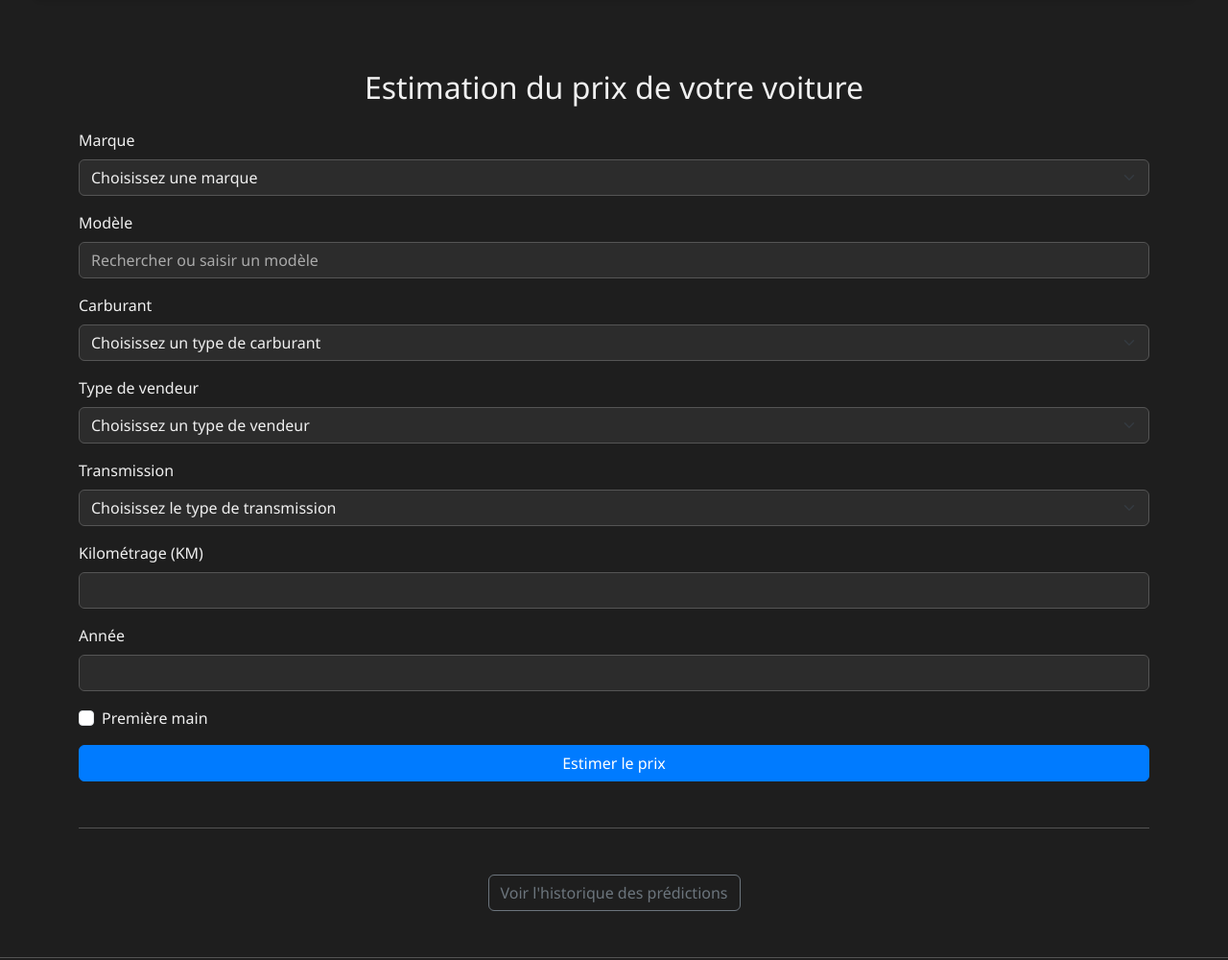
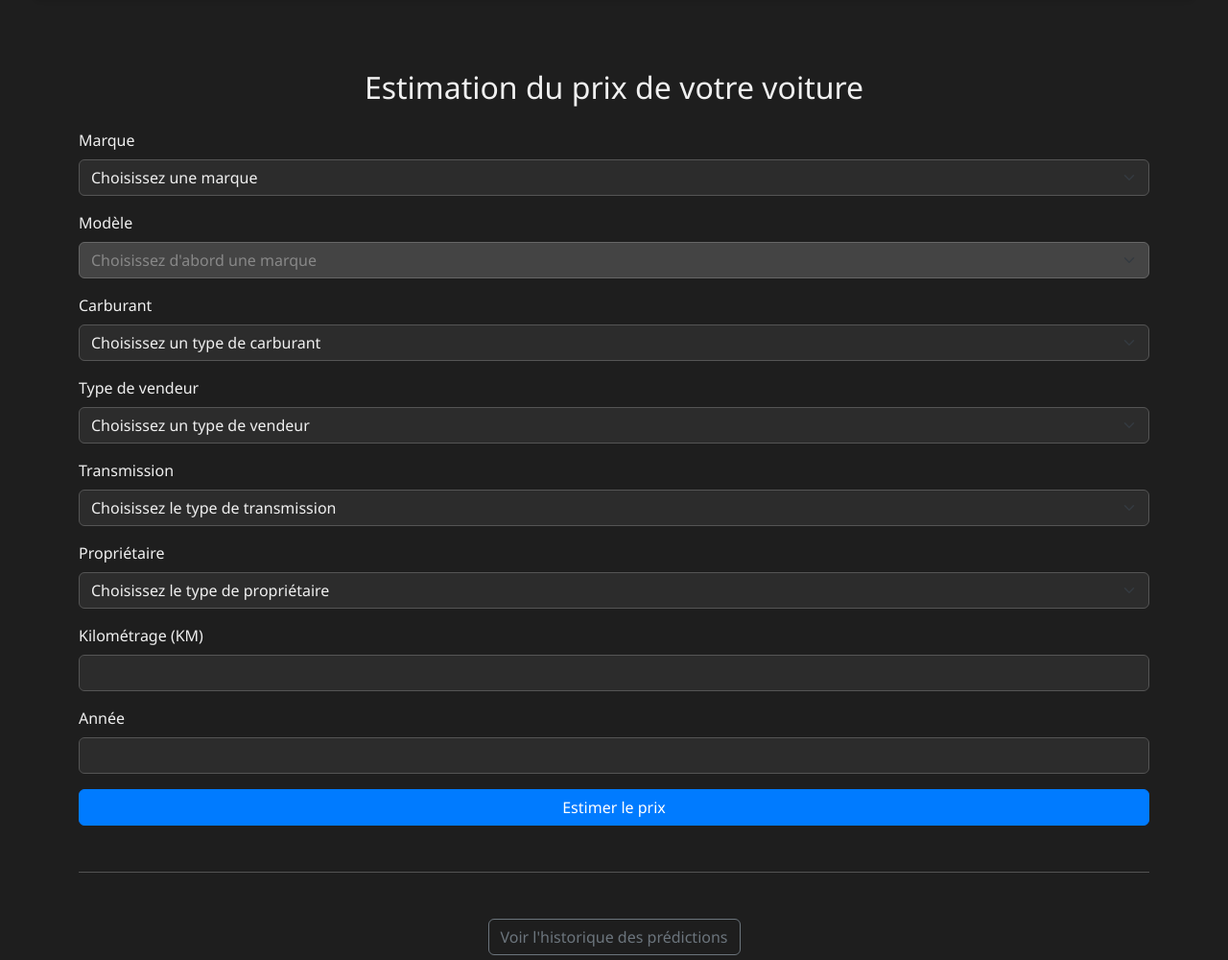
Before and after one commit to Mihavana/docker-car_price_prediction, a Django app: page /predict-price/ in a window 1280 px wide. Shown: the part 76-1076 px from the top of the page at 96% size. Run offline with Django 5.2, Linux system fonts and the light colour scheme; data comes from the database, SQL or seed files in the repository; parts of the project's set-up code (start-up, migrations or seed data) failed here and were passed over.

Commit message:
Update front

```diff
--- a/Prediction/models.py
+++ b/Prediction/models.py
@@ -7,7 +7,7 @@ class PredictionHistory(models.Model):
     fuel = models.CharField(max_length=50)
     seller_type = models.CharField(max_length=50)
     transmission = models.CharField(max_length=50)
+    owner = models.CharField(max_length=50)
     km_driven = models.IntegerField()
     year = models.IntegerField()
-    is_first_owner = models.BooleanField()
     predicted_price = models.FloatField()
--- a/Prediction/static/prediction/css/style.css
+++ b/Prediction/static/prediction/css/style.css
@@ -28,6 +28,7 @@ body {
   margin: 0;
   padding: 0;
 }
+
 
 a {
   color: #9ecbff;                 /* liens bleu clair */
@@ -65,6 +66,12 @@ button:hover {
   background-color: #2c2c2c;
   color: #f0f0f0 !important;
   border: 1px solid #555;
+}
+.form-control:disabled,
+.form-select:disabled {
+  background-color: #444;
+  color: #888 !important;
+  border-color: #666;
 }
 
 .form-control::placeholder {
--- a/Prediction/templates/prediction/form.html
+++ b/Prediction/templates/prediction/form.html
@@ -1,4 +1,3 @@
-
 {% load static %}
 <!DOCTYPE html>
 <html lang="fr">
@@ -16,7 +15,6 @@
     <form method="POST">
         {% csrf_token %}
 
-        <!-- Marque -->
         <div class="mb-3">
             <label for="brand" class="form-label">Marque</label>
             <select class="form-select" name="Brand" id="brand" required>
@@ -27,25 +25,13 @@
             </select>
         </div>
 
-        <!-- Model -->
         <div class="mb-3">
             <label for="modelBrand" class="form-label">Modèle</label>
-            <input
-                class="form-control"
-                list="model-options"
-                name="Model"
-                id="modelBrand"
-                placeholder="Rechercher ou saisir un modèle"
-                required
-            >
-            <datalist id="model-options">
-                {% for modele in models %}
-                    <option value="{{ modele }}"></option>
-                {% endfor %}
-            </datalist>
+            <select class="form-select" name="Model" id="modelBrand" disabled>
+                <option value="" selected>Choisissez d'abord une marque</option>
+            </select>
         </div>
 
-        <!-- Carburant -->
         <div class="mb-3">
             <label for="fuel" class="form-label">Carburant</label>
             <select class="form-select" name="Fuel" id="fuel" required>
@@ -56,9 +42,8 @@
             </select>
         </div>
 
-        <!-- Type de vendeur -->
         <div class="mb-3">
-            <label for="Seller_Type" class="form-label">Type de vendeur</label>
+            <label for="seller_type" class="form-label">Type de vendeur</label>
             <select class="form-select" name="Seller_Type" id="seller_type" required>
                 <option value="" disabled selected>Choisissez un type de vendeur</option>
                 {% for seller in seller_types %}
@@ -67,9 +52,8 @@
             </select>
         </div>
 
-        <!-- Transmission -->
         <div class="mb-3">
-            <label for="Transmission" class="form-label">Transmission</label>
+            <label for="transmission" class="form-label">Transmission</label>
             <select class="form-select" name="Transmission" id="transmission" required>
                 <option value="" disabled selected>Choisissez le type de transmission</option>
                 {% for trans in transmissions %}
@@ -78,34 +62,32 @@
             </select>
         </div>
 
-        <!-- Kilométrage -->
+        <div class="mb-3">
+            <label for="owner" class="form-label">Propriétaire</label>
+            <select class="form-select" name="Owner" id="owner" required>
+                <option value="" disabled selected>Choisissez le type de propriétaire</option>
+                {% for prop in owners %}
+                    <option value="{{ prop }}">{{ prop }}</option>
+                {% endfor %}
+            </select>
+        </div>
+
         <div class="mb-3">
             <label for="KM_Driven" class="form-label">Kilométrage (KM)</label>
             <input type="number" class="form-control" name="KM_Driven" id="KM_Driven" required min="0">
         </div>
 
-        <!-- Année du véhicule -->
         <div class="mb-3">
-            <label for="Car_Age" class="form-label">Année</label>
+            <label for="year" class="form-label">Année</label>
             <input type="number" class="form-control" name="Year" id="year" required min="0">
         </div>
 
-        <!-- Première main -->
-        <div class="form-check mb-3">
-            <input class="form-check-input" type="checkbox" name="Is_First_Owner" id="is_first_owner">
-            <label class="form-check-label" for="is_first_owner">
-                Première main
-            </label>
-        </div>
 
-
-        <!-- Bouton -->
         <div class="d-grid">
             <button type="submit" class="btn btn-primary">Estimer le prix</button>
         </div>
     </form>
 
-    <!-- Historique des prédictions (collapsible) -->
     {% if history %}
     <hr class="my-5">
     <div class="text-center mb-3">
@@ -113,7 +95,6 @@
             Voir l'historique des prédictions
         </button>
     </div>
-
 
     <div class="collapse" id="historiqueCollapse">
         <div class="card card-body shadow-sm rounded-4">
@@ -130,7 +111,7 @@
                             <th>Transmission</th>
                             <th>KM</th>
                             <th>Année</th>
-                            <th>1ère main</th>
+                            <th>Propriétaire</th>
                             <th>Prix prédit (€)</th>
                         </tr>
                     </thead>
@@ -145,7 +126,7 @@
                             <td>{{ record.transmission }}</td>
                             <td>{{ record.km_driven }}</td>
                             <td>{{ record.year }}</td>
-                            <td>{{ record.is_first_owner|yesno:"Oui,Non" }}</td>
+                            <td>{{ record.owner}}</td>
                             <td>{{ record.predicted_price|floatformat:2 }}</td>
                         </tr>
                         {% endfor %}
@@ -168,18 +149,66 @@
 
         <div class="table-responsive">
             <table class="table table-bordered table-hover align-middle">
+                </table>
+        </div>
+    </div>
+</div>
 
 <script src="https://cdn.jsdelivr.net/npm/bootstrap@5.3.3/dist/js/bootstrap.bundle.min.js"></script>
+
 <script>
     document.addEventListener('DOMContentLoaded', function () {
+    // --- 1. Logique de filtrage des modèles par marque ---
+    const brandSelect = document.getElementById('brand');
+    const modelSelect = document.getElementById('modelBrand');
+    const modelsByBrand = JSON.parse('{{ models_by_brand_json|escapejs }}');
+
+    brandSelect.addEventListener('change', function() {
+        const selectedBrand = this.value;
+        const models = modelsByBrand[selectedBrand]; // Ne pas utiliser || [] ici, c'est ce que nous gérons
+
+        // Vider le menu déroulant des modèles
+        modelSelect.innerHTML = '';
+
+        if (models && models.length > 0) {
+            // Activer le menu déroulant et le remplir
+            modelSelect.disabled = false;
+            const defaultOption = document.createElement('option');
+            defaultOption.value = '';
+            defaultOption.textContent = 'Choisissez un modèle';
+            defaultOption.disabled = true;
+            defaultOption.selected = true;
+            modelSelect.appendChild(defaultOption);
+
+            models.forEach(model => {
+                const option = document.createElement('option');
+                option.value = model;
+                option.textContent = model;
+                modelSelect.appendChild(option);
+            });
+        } else {
+            // S'il n'y a pas de modèles, désactiver le menu et afficher un message
+            modelSelect.disabled = true;
+            const noModelOption = document.createElement('option');
+            noModelOption.value = '';
+            noModelOption.textContent = 'Aucun modèle disponible pour cette marque';
+            noModelOption.disabled = true;
+            noModelOption.selected = true;
+            modelSelect.appendChild(noModelOption);
+        }
+    });
+
+        // --- 2. Logique de défilement pour l'historique ---
         var historiqueCollapse = document.getElementById('historiqueCollapse');
         var boutonHistorique = document.querySelector('[data-bs-target="#historiqueCollapse"]');
 
+        if (historiqueCollapse && boutonHistorique) {
             historiqueCollapse.addEventListener('shown.bs.collapse', function () {
-      // Scroll vers la div historique avec un petit offset pour confort visuel
                 historiqueCollapse.scrollIntoView({ behavior: 'smooth', block: 'start' });
             });
+        }
     });
 </script>
+
 </body>
 </html>
--- a/Prediction/templates/prediction/home.html
+++ b/Prediction/templates/prediction/home.html
@@ -21,8 +21,7 @@
 
 <div class="container">
     <div class="row justify-content-center">
-        <div class="col-md-8">
-            <div class="card shadow-lg rounded-4 text-center">
+            <div class="card shadow-lg col-md-8 rounded-4 text-center">
                 <div class="card-body">
                     <h2 class="card-title mb-4">Bienvenue sur CAR-Price Estimator</h2>
                     <h5 class="card-subtitle mb-4 fst-italic">Estimez le prix de votre voiture en quelques clics</h5>
@@ -36,7 +35,6 @@
                     </form>
                 </div>
             </div>
-        </div>
     </div>
 </div>
 
--- a/Prediction/views.py
+++ b/Prediction/views.py
@@ -1,9 +1,11 @@
+from django.http import HttpResponseBadRequest
 from django.shortcuts import render, redirect
 from .models import PredictionHistory
 import joblib
 import numpy as np
 import pandas as pd
 import os
+import json
 
 model_path = os.path.join(os.path.dirname(__file__), '..', 'car_price_model.pkl')
 model = joblib.load(model_path)
@@ -14,6 +16,7 @@ BRANDS = ['Maruti', 'Hyundai', 'Datsun', 'Honda', 'Tata', 'Chevrolet',
           'BMW', 'Mahindra', 'Ford', 'Nissan', 'Renault', 'Fiat',
           'Volkswagen', 'Volvo', 'Mitsubishi', 'Land', 'Daewoo', 'MG',
           'Force', 'Isuzu', 'OpelCorsa', 'Ambassador', 'Kia']
+
 MODELS = ['Maruti 800 AC',
  'Maruti Wagon R LXI Minor',
  'Hyundai Verna 1.6 SX',
@@ -1016,6 +1019,23 @@ MODELS = ['Maruti 800 AC',
  'Tata Tiago 1.05 Revotorq XT Option'
  ]
 
+OWNERS = ['First Owner', 'Second Owner', 'Third Owner', 'Fourth & Above Owner', 'Test Drive Car']
+
+models_by_brand = {}
+# Initialisez une liste vide pour chaque marque
+for brand in BRANDS:
+    models_by_brand[brand] = []
+
+# Parcourez la liste complète des modèles pour les trier correctement
+for modelBrand in MODELS:
+    for brand in BRANDS:
+        # Vérifiez si le nom du modèle commence par le nom de la marque
+        # en étant insensible à la casse.
+        if modelBrand.lower().startswith(brand.lower()):
+            models_by_brand[brand].append(modelBrand)
+            # Une fois le modèle trouvé pour une marque, on passe au modèle suivant
+            break
+
 FUELS = ['Petrol', 'Diesel', 'CNG', 'LPG', 'Electric']
 SELLER_TYPES = ['Individual', 'Dealer', 'Trustmark Dealer']
 TRANSMISSIONS = ['Manual', 'Automatic']
@@ -1027,14 +1047,15 @@ def home(request):
 
 def predict_price(request):
     if request.method == 'POST':
-        brand = request.POST['Brand']
-        modelBrand = request.POST['Model']
-        fuel = request.POST['Fuel']
-        seller_Type = request.POST['Seller_Type']
-        transmission = request.POST['Transmission']
-        KM_Driven = int(request.POST['KM_Driven'])
-        year = int(request.POST['Year'])
-        is_first_owner = request.POST.get('Is_First_Owner') == 'on'  # checkbox renvoie 'on'
+        brand = request.POST.get('Brand')
+        modelBrand = request.POST.get('Model', '')
+        fuel = request.POST.get('Fuel')
+        seller_Type = request.POST.get('Seller_Type')
+        transmission = request.POST.get('Transmission')
+        owner = request.POST.get('Owner')
+        KM_Driven = int(request.POST.get('KM_Driven'))
+        year = int(request.POST.get('Year'))
+
 
         # Créer un DataFrame avec les bons noms de colonnes
         input_data = pd.DataFrame([{
@@ -1045,7 +1066,7 @@ def predict_price(request):
             'Transmission': transmission,
             'KM_Driven': KM_Driven,
             'Year': year,
-            'Is_First_Owner': is_first_owner
+            'Owner': owner
         }])
 
         # Taux de conversion INR → EUR
@@ -1062,9 +1083,9 @@ def predict_price(request):
             fuel=fuel,
             seller_type=seller_Type,
             transmission=transmission,
+            owner=owner,
             km_driven=KM_Driven,
             year=year,
-            is_first_owner=is_first_owner,
             predicted_price=prix
         )
 
@@ -1072,13 +1093,18 @@ def predict_price(request):
 
     # GET : afficher le formulaire avec les listes
     history = PredictionHistory.objects.order_by('-timestamp')[:10]
+    models_by_brand_json = json.dumps(models_by_brand)
+
     return render(request, 'prediction/form.html', {
         'brands': sorted(BRANDS),
         'models': sorted(MODELS),
+        'models_by_brand_json': models_by_brand_json,
         'fuels': sorted(FUELS),
         'seller_types': sorted(SELLER_TYPES),
         'transmissions': sorted(TRANSMISSIONS),
-        'history': history
+        'owners': OWNERS,
+        'history': history,
+
     })
 
 def clear_history(request):
@@ -1090,7 +1116,7 @@ def dashboard(request):
     # Infos synthétiques du modèle simple
     stats = {
         "Modele": "Random Forest",
-        "Variables_utilisees": ["Brand", "Fuel", "Seller_Type", "Transmission", "KM_Driven", "Car_Age", "Is_First_Owner"],
+        "Variables_utilisees": ["Brand", "Model", "Year", "KM_Driver", "Fuel", "Seller_Type", "Transmission", "Owner"],
         "Nombre_Ligne_Dataset": 4340,
         "Exemple_de_donnees": [
             {"Brand": "Maruti", "Model": "Maruti 800 AC", "Year": 2007, "Selling_Price": 60000, "KM_Driven": 70000, "Fuel": "Petrol", "Seller_Type": "Individual", "Transmission": "Manual", "Owner": "First Owner"},
```
Also changed, not shown: Prediction/templates/prediction/dashboard.html (+27 -6 lines), Prediction/templates/prediction/result.html (+5 -7 lines), Prediction/migrations/0004_remove_predictionhistory_is_first_owner_and_more.py (added), db.sqlite3, 2 other files. Lines whose indentation alone changed are shown as unchanged.
